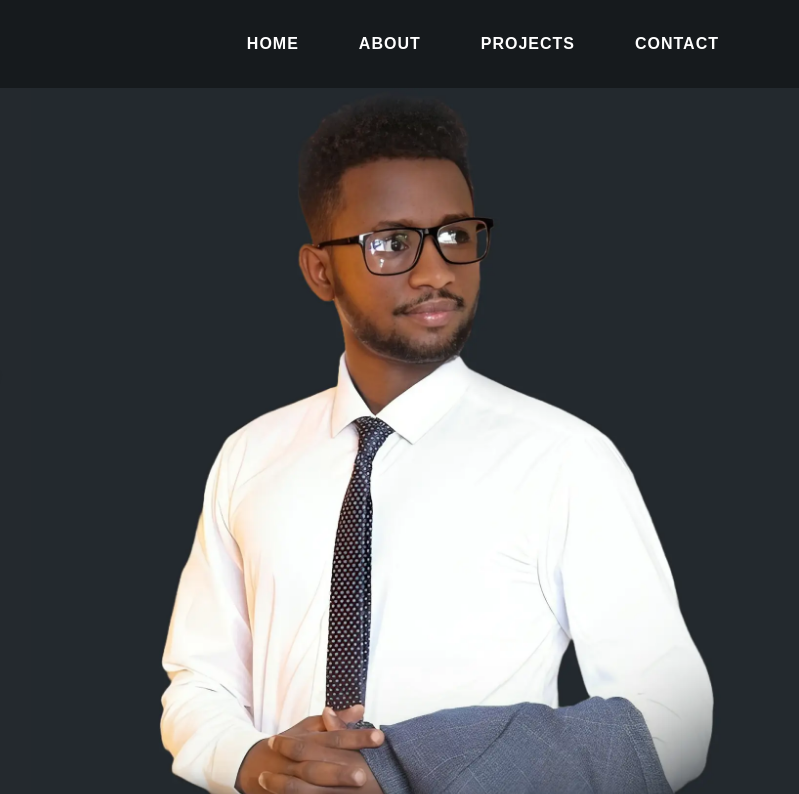
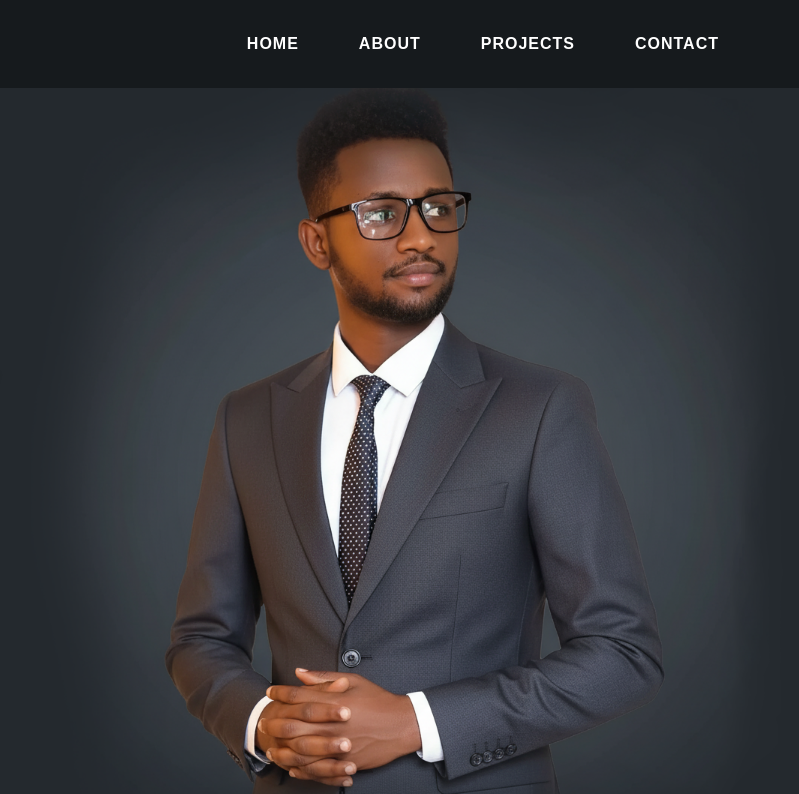
Before and after one commit to yohans-kasaw/yohans-kasaw.github.io, a plain HTML site: page index.html in a window 1280 px wide. Shown: the top 794 px of the page, 481-1280 px from the left. Drawn offline with Linux system fonts and the light colour scheme.

Commit message:
image change

```diff
--- a/index.html
+++ b/index.html
@@ -208,7 +208,7 @@
                 <div class="hero-right">
                     <div class="hero-right-content">
                         <img
-                            src="./assets/profile/profile_pic.webp"
+                            src="./assets/profile/profile_pic_updated.webp"
                             alt="Yohans"
                             class="profile-pic"
                         />
```
Also changed, not shown: assets/profile/profile_pic.webp (deleted), assets/profile/profile_pic_updated.webp (added).
